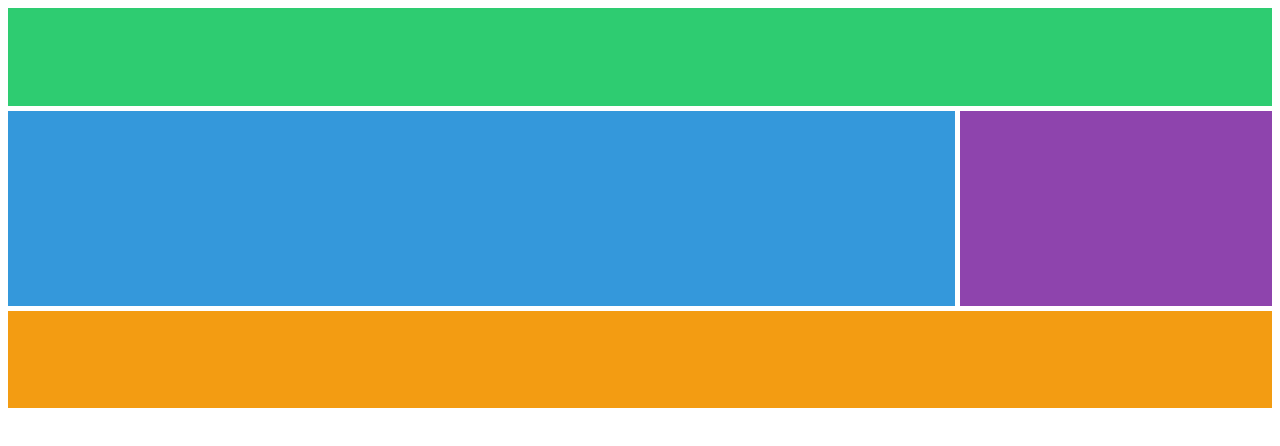
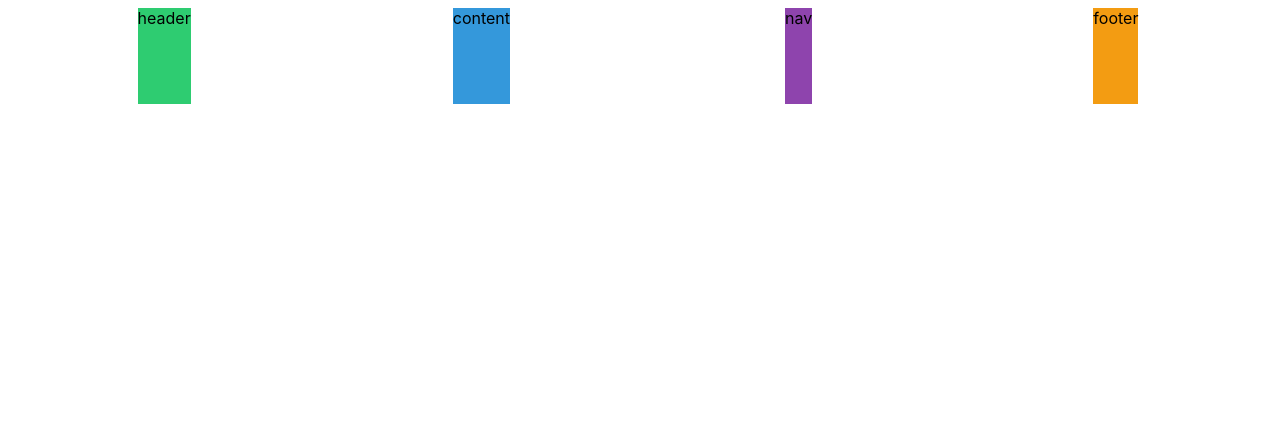
Before and after one commit to shiningy/nomad-css, a plain HTML site: page index.html in a window 1280 px wide. Drawn offline with Linux system fonts and the light colour scheme.

Commit message:
2.8 Place Items

```diff
--- a/index.html
+++ b/index.html
@@ -9,10 +9,10 @@
 </head>
 <body>
   <div class="grid">
-    <div class="header"></div>
-    <div class="content"></div>
-    <div class="nav"></div>
-    <div class="footer"></div>
+    <div class="header">header</div>
+    <div class="content">content</div>
+    <div class="nav">nav</div>
+    <div class="footer">footer</div>
   </div>
 </body>
 </html>
--- a/styles.css
+++ b/styles.css
@@ -6,28 +6,23 @@ body {
   display: grid;
   gap: 5px;
   height: 50vh;
-  grid-template:
-    "header header header header" 1fr
-    "content content content nav" 2fr
-    "footer footer footer footer" 1fr / 1fr 1fr 1fr 1fr;
+  grid-template-columns: repeat(4, 1fr);
+  grid-template-rows: repeat(4, 1fr);
+  place-items: stretch center;
 }
 
 .header {
   background-color: #2ecc71;
-  grid-area: header;
 }
 
 .content {
   background-color: #3498db;
-  grid-area: content;
 }
 
 .nav {
   background-color: #8e44ad;
-  grid-area: nav;
 }
 
 .footer {
   background-color: #f39c12;
-  grid-area: footer;
 }
```
